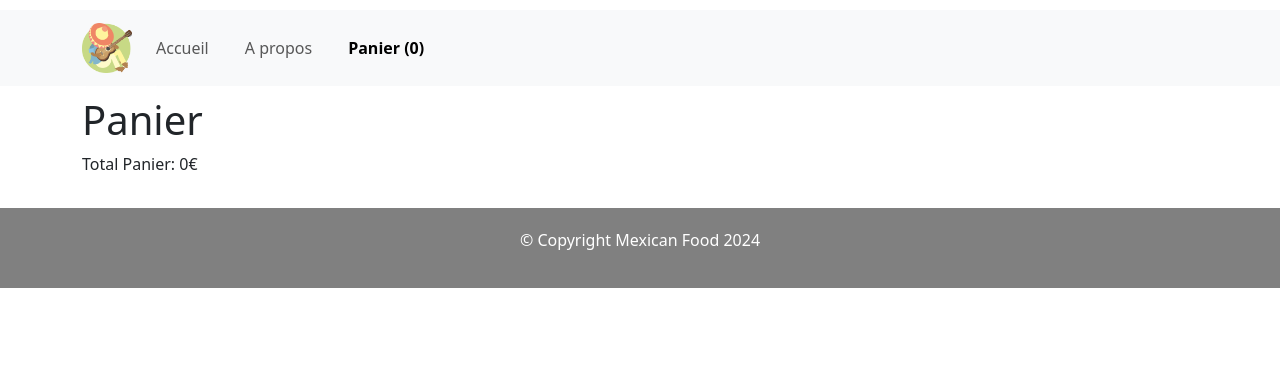
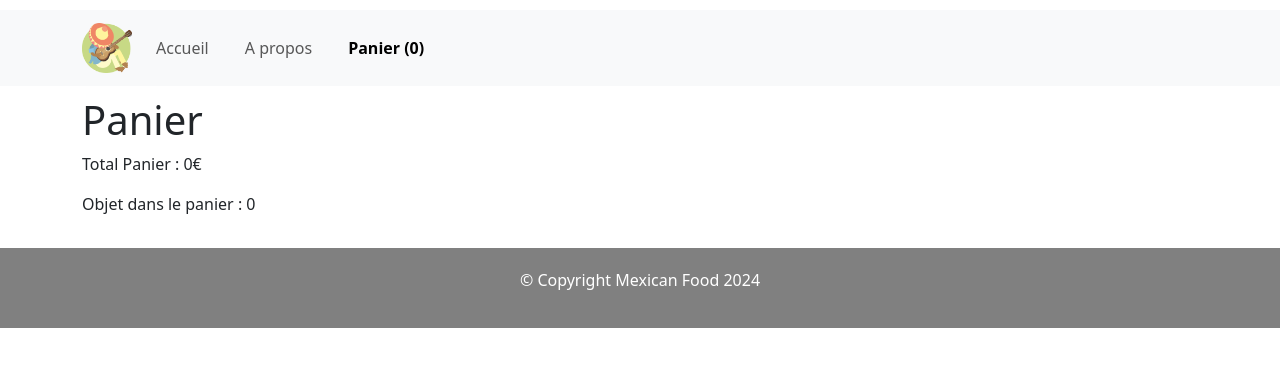
Before and after one commit to AlexisTISSIER/my-app, a React (Create React App) app: page /cart in a window 1280 px wide. Shown: the top 366 px of the page. Built offline with nearby package versions, Linux system fonts and the light colour scheme.

Commit message:
objet panier 22

```diff
--- a/src/pages/Cart.jsx
+++ b/src/pages/Cart.jsx
@@ -2,10 +2,12 @@ import React, { useContext } from 'react';
 import { Container, Table } from 'react-bootstrap';
 import { CartContext } from '../utils/context/CartContext';
 import useTotalCartAmount from '../utils/hook/useTotalCartAmount';
+import useTotalItemsInCart from '../utils/hook/useTotalItemInCart';
 
 const Cart = () => {
     const { cart } = useContext(CartContext);
     const totalAmount = useTotalCartAmount(cart);
+    const totalItemsInCart = useTotalItemsInCart(cart);
 
     const columns = cart.map((item, index) => (
         <td key={index}>
@@ -20,7 +22,8 @@ const Cart = () => {
     return (
         <Container>
             <h1>Panier</h1>
-            <p>Total Panier: {totalAmount}€</p>
+            <p>Total Panier : {totalAmount}€</p>
+            <p>Objet dans le panier : {totalItemsInCart}  </p>
             <Table striped bordered hover>
                 <thead>
                     <tr>
--- /dev/null
+++ b/src/utils/hook/useTotalItemInCart.jsx
@@ -0,0 +1,17 @@
+import { useState, useEffect } from 'react';
+
+const useTotalItemsInCart = (cart) => {
+    const [totalItems, setTotalItems] = useState(0);
+
+    useEffect(() => {
+        let total = 0;
+        cart.forEach((item) => {
+            total += item.quantity;
+        });
+        setTotalItems(total);
+    }, [cart]);
+
+    return totalItems;
+};
+
+export default useTotalItemsInCart;
```
